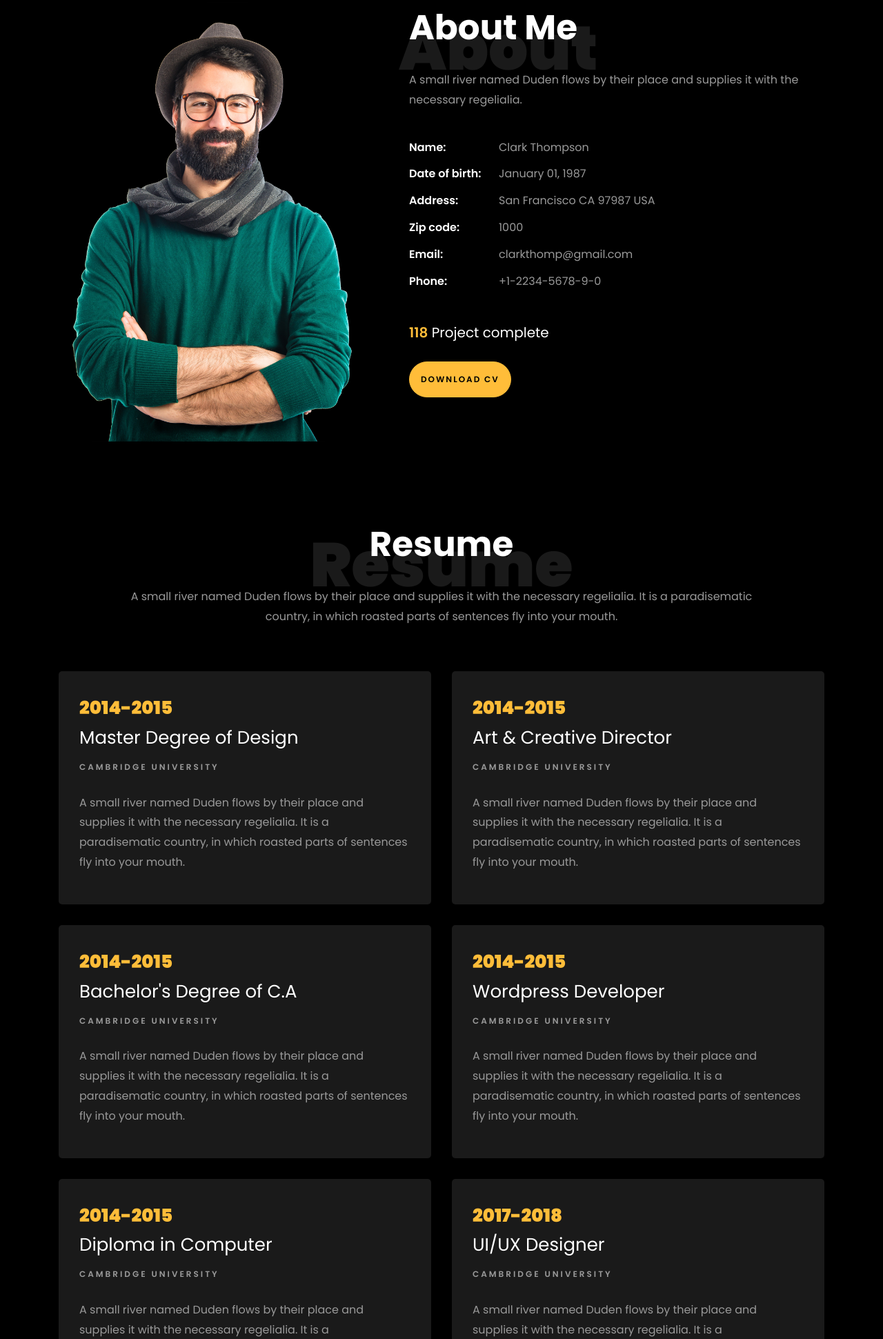
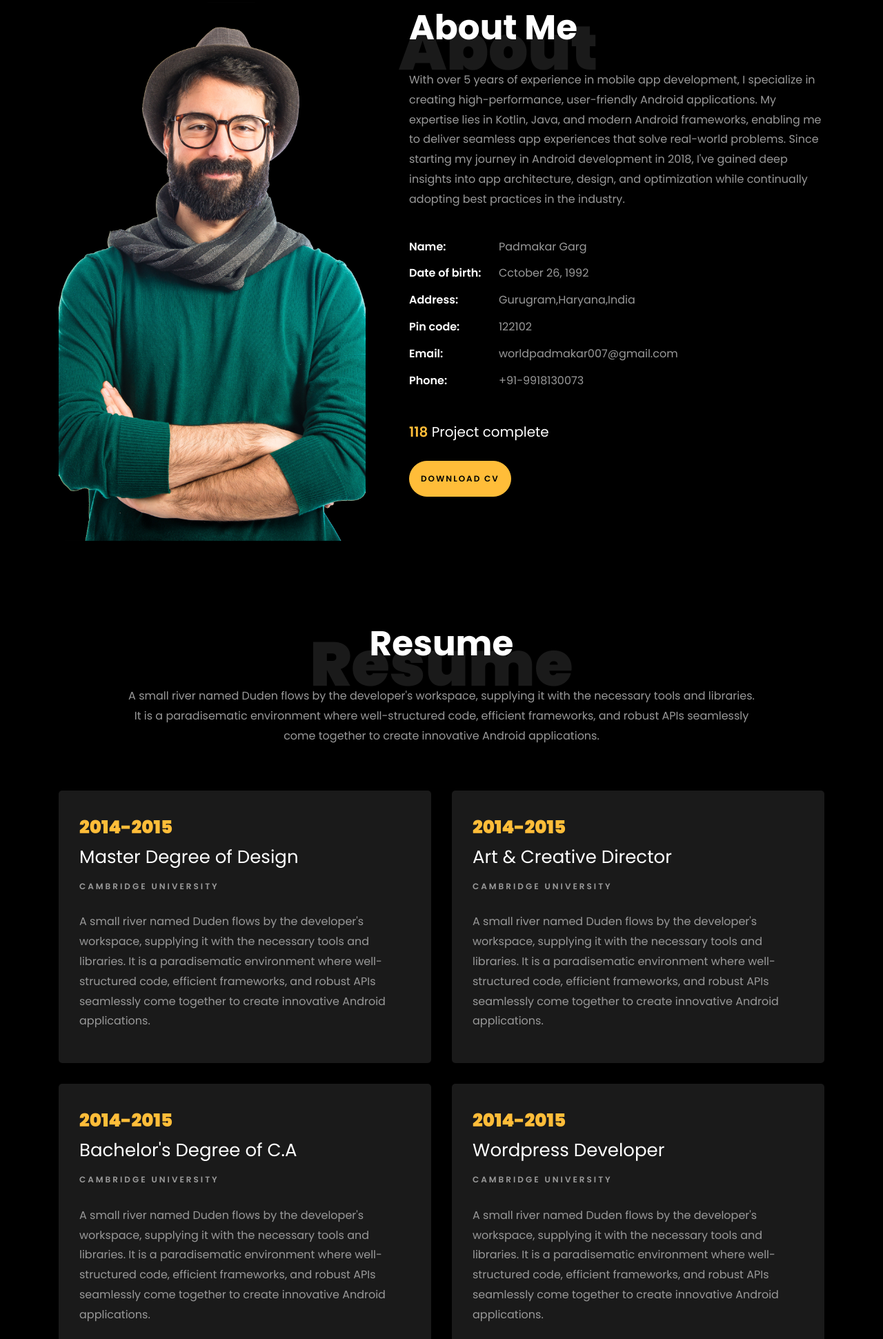
Before and after one commit to gargpadmakar/gargpadmakar.github.io, a plain HTML site: page index.html in a window 1280 px wide. Shown: the part 859-2800 px from the top of the page at 69% size. Drawn offline with Linux system fonts and the light colour scheme; files whose address does not match are found by name.

Commit message:
working on Home Page

```diff
--- a/index.html
+++ b/index.html
@@ -77,7 +77,7 @@
 		          <div class="one-forth d-flex align-items-center ftco-animate" data-scrollax=" properties: { translateY: '70%' }">
 		          	<div class="text">
 		          		<span class="subheading">Hello!</span>
-			            <h1 class="mb-4 mt-3">I'm a <span>web designer</span> based in London</h1>
+			            <h1 class="mb-4 mt-3">I'm an <span>android developer</span> based in India</h1>
 			            <p><a href="#" class="btn btn-primary py-3 px-4">Hire me</a> <a href="#" class="btn btn-white btn-outline-white py-3 px-4">My works</a></p>
 		            </div>
 		          </div>
@@ -102,14 +102,14 @@
 		          <div class="col-md-12 heading-section ftco-animate">
 		          	<h1 class="big">About</h1>
 		            <h2 class="mb-4">About Me</h2>
-		            <p>A small river named Duden flows by their place and supplies it with the necessary regelialia.</p>
+		            <p>With over 5 years of experience in mobile app development, I specialize in creating high-performance, user-friendly Android applications. My expertise lies in Kotlin, Java, and modern Android frameworks, enabling me to deliver seamless app experiences that solve real-world problems. Since starting my journey in Android development in 2018, I've gained deep insights into app architecture, design, and optimization while continually adopting best practices in the industry.</p>
 		            <ul class="about-info mt-4 px-md-0 px-2">
-		            	<li class="d-flex"><span>Name:</span> <span>Clark Thompson</span></li>
-		            	<li class="d-flex"><span>Date of birth:</span> <span>January 01, 1987</span></li>
-		            	<li class="d-flex"><span>Address:</span> <span>San Francisco CA 97987 USA</span></li>
-		            	<li class="d-flex"><span>Zip code:</span> <span>1000</span></li>
-		            	<li class="d-flex"><span>Email:</span> <span>clarkthomp@gmail.com</span></li>
-		            	<li class="d-flex"><span>Phone: </span> <span>+1-2234-5678-9-0</span></li>
+		            	<li class="d-flex"><span>Name:</span> <span>Padmakar Garg</span></li>
+		            	<li class="d-flex"><span>Date of birth:</span> <span>Cctober 26, 1992</span></li>
+		            	<li class="d-flex"><span>Address:</span> <span>Gurugram,Haryana,India</span></li>
+		            	<li class="d-flex"><span>Pin code:</span> <span>122102</span></li>
+		            	<li class="d-flex"><span>Email:</span> <span>worldpadmakar007@gmail.com</span></li>
+		            	<li class="d-flex"><span>Phone: </span> <span>+91-9918130073</span></li>
 		            </ul>
 		          </div>
 		        </div>
@@ -133,7 +133,7 @@
           <div class="col-md-10 heading-section text-center ftco-animate">
           	<h1 class="big big-2">Resume</h1>
             <h2 class="mb-4">Resume</h2>
-            <p>A small river named Duden flows by their place and supplies it with the necessary regelialia. It is a paradisematic country, in which roasted parts of sentences fly into your mouth.</p>
+            <p>A small river named Duden flows by the developer's workspace, supplying it with the necessary tools and libraries. It is a paradisematic environment where well-structured code, efficient frameworks, and robust APIs seamlessly come together to create innovative Android applications.</p>
           </div>
         </div>
     		<div class="row">
@@ -142,19 +142,19 @@
     					<span class="date">2014-2015</span>
     					<h2>Master Degree of Design</h2>
     					<span class="position">Cambridge University</span>
-    					<p class="mt-4">A small river named Duden flows by their place and supplies it with the necessary regelialia. It is a paradisematic country, in which roasted parts of sentences fly into your mouth.</p>
+    					<p class="mt-4">A small river named Duden flows by the developer's workspace, supplying it with the necessary tools and libraries. It is a paradisematic environment where well-structured code, efficient frameworks, and robust APIs seamlessly come together to create innovative Android applications.</p>
     				</div>
     				<div class="resume-wrap ftco-animate">
     					<span class="date">2014-2015</span>
     					<h2>Bachelor's Degree of C.A</h2>
     					<span class="position">Cambridge University</span>
-    					<p class="mt-4">A small river named Duden flows by their place and supplies it with the necessary regelialia. It is a paradisematic country, in which roasted parts of sentences fly into your mouth.</p>
+    					<p class="mt-4">A small river named Duden flows by the developer's workspace, supplying it with the necessary tools and libraries. It is a paradisematic environment where well-structured code, efficient frameworks, and robust APIs seamlessly come together to create innovative Android applications.</p>
     				</div>
     				<div class="resume-wrap ftco-animate">
     					<span class="date">2014-2015</span>
     					<h2>Diploma in Computer</h2>
     					<span class="position">Cambridge University</span>
-    					<p class="mt-4">A small river named Duden flows by their place and supplies it with the necessary regelialia. It is a paradisematic country, in which roasted parts of sentences fly into your mouth.</p>
+    					<p class="mt-4">A small river named Duden flows by the developer's workspace, supplying it with the necessary tools and libraries. It is a paradisematic environment where well-structured code, efficient frameworks, and robust APIs seamlessly come together to create innovative Android applications.</p>
     				</div>
     			</div>
 
@@ -163,19 +163,19 @@
     					<span class="date">2014-2015</span>
     					<h2>Art &amp; Creative Director</h2>
     					<span class="position">Cambridge University</span>
-    					<p class="mt-4">A small river named Duden flows by their place and supplies it with the necessary regelialia. It is a paradisematic country, in which roasted parts of sentences fly into your mouth.</p>
+    					<p class="mt-4">A small river named Duden flows by the developer's workspace, supplying it with the necessary tools and libraries. It is a paradisematic environment where well-structured code, efficient frameworks, and robust APIs seamlessly come together to create innovative Android applications.</p>
     				</div>
     				<div class="resume-wrap ftco-animate">
     					<span class="date">2014-2015</span>
     					<h2>Wordpress Developer</h2>
     					<span class="position">Cambridge University</span>
-    					<p class="mt-4">A small river named Duden flows by their place and supplies it with the necessary regelialia. It is a paradisematic country, in which roasted parts of sentences fly into your mouth.</p>
+    					<p class="mt-4">A small river named Duden flows by the developer's workspace, supplying it with the necessary tools and libraries. It is a paradisematic environment where well-structured code, efficient frameworks, and robust APIs seamlessly come together to create innovative Android applications.</p>
     				</div>
     				<div class="resume-wrap ftco-animate">
     					<span class="date">2017-2018</span>
     					<h2>UI/UX Designer</h2>
     					<span class="position">Cambridge University</span>
-    					<p class="mt-4">A small river named Duden flows by their place and supplies it with the necessary regelialia. It is a paradisematic country, in which roasted parts of sentences fly into your mouth.</p>
+    					<p class="mt-4">A small river named Duden flows by the developer's workspace, supplying it with the necessary tools and libraries. It is a paradisematic environment where well-structured code, efficient frameworks, and robust APIs seamlessly come together to create innovative Android applications.</p>
     				</div>
     			</div>
     		</div>
@@ -268,9 +268,10 @@
 				<div class="row justify-content-center pb-5">
           <div class="col-md-12 heading-section text-center ftco-animate">
           	<h1 class="big big-2">Skills</h1>
-            <h2 class="mb-4">My Skills</h2>
-            <p>Far far away, behind the word mountains, far from the countries Vokalia and Consonantia</p>
-          </div>
+			  <h2 class="mb-4">My Skills</h2>
+			  <p>Far far away, behind the lines of code, far from the complexities of UI design and performance issues, I have mastered the art of Android development, building efficient, user-friendly, and scalable applications using Java, Kotlin, and modern Android frameworks.</p>
+
+        </div>
         </div>
 				<div class="row">
 					<div class="col-md-6 animate-box">
```
